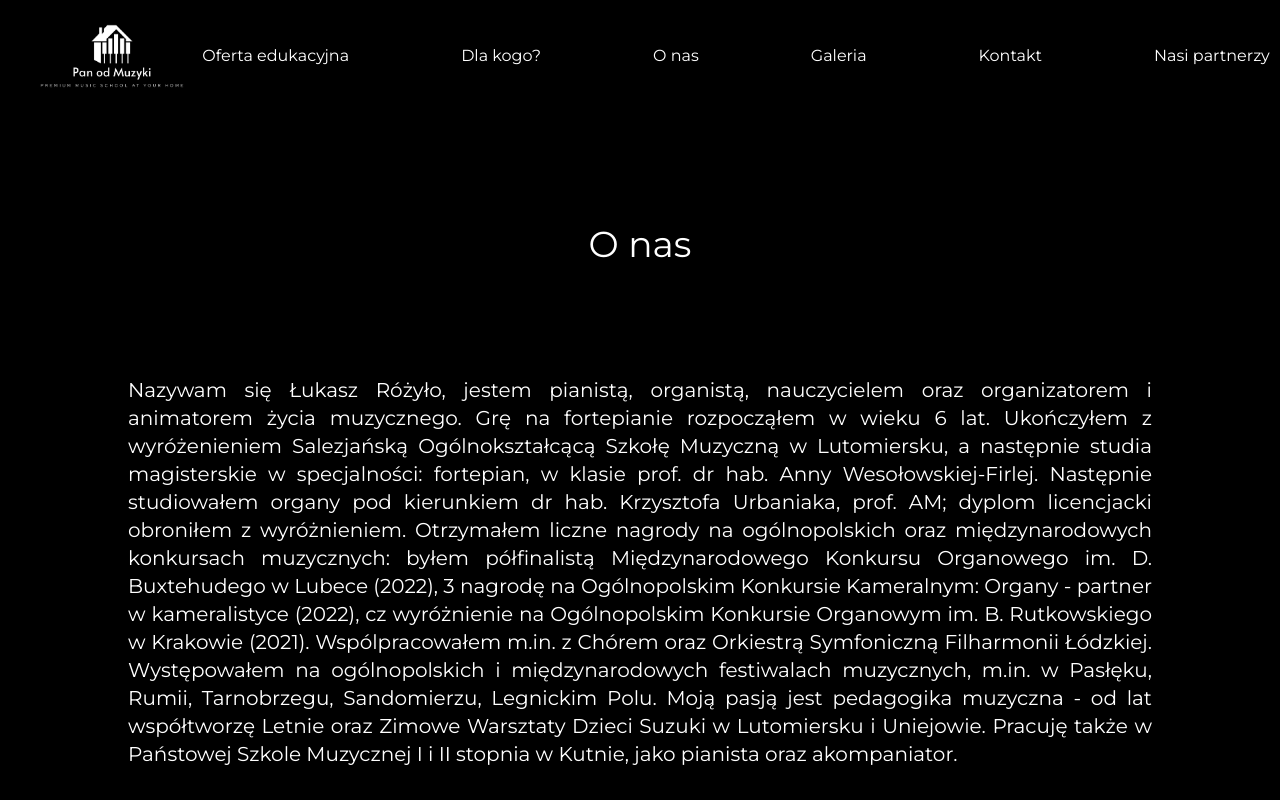
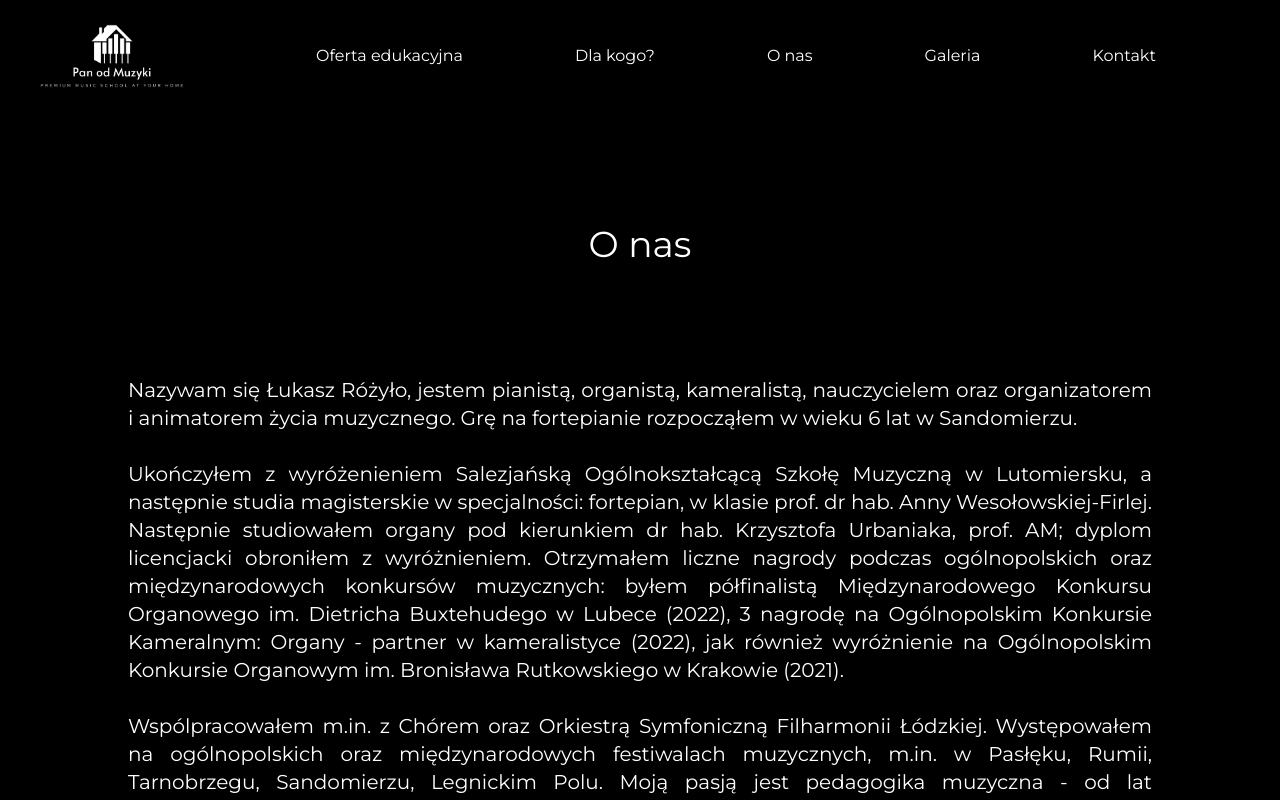
Before and after one commit to snix422/MusicSchoolWebsite, a React (Create React App) app in the folder my-app/: page /onas in a window 1280 px wide. Shown: the top 800 px of the page. Built offline with nearby package versions, Linux system fonts and the light colour scheme; a web font is replaced by a local one.

Commit message:
fixed some text issues. Can you make slower animations on gallery, please?

```diff
--- a/my-app/src/components/AboutUs/AboutUs.tsx
+++ b/my-app/src/components/AboutUs/AboutUs.tsx
@@ -23,32 +23,38 @@ const AboutUs = () => {
           className="text-white max-md:text-lg w-4/5 text-justify text-xl max-sm:text-center"
           style={{ fontFamily: "Montserrat" }}
         >
-          Nazywam się Łukasz Różyło, jestem pianistą, organistą, nauczycielem
-          oraz organizatorem i animatorem życia muzycznego. Grę na fortepianie
-          rozpocząłem w wieku 6 lat. Ukończyłem z wyróżenieniem Salezjańską
-          Ogólnokształcącą Szkołę Muzyczną w Lutomiersku, a następnie studia
-          magisterskie w specjalności: fortepian, w klasie prof. dr hab. Anny
+          Nazywam się Łukasz Różyło, jestem pianistą, organistą, kameralistą,
+          nauczycielem oraz organizatorem i animatorem życia muzycznego. Grę na
+          fortepianie rozpocząłem w wieku 6 lat w Sandomierzu. <br />
+          <br />
+          Ukończyłem z wyróżenieniem Salezjańską Ogólnokształcącą Szkołę
+          Muzyczną w Lutomiersku, a następnie studia magisterskie w
+          specjalności: fortepian, w klasie prof. dr hab. Anny
           Wesołowskiej-Firlej. Następnie studiowałem organy pod kierunkiem dr
           hab. Krzysztofa Urbaniaka, prof. AM; dyplom licencjacki obroniłem z
-          wyróżnieniem. Otrzymałem liczne nagrody na ogólnopolskich oraz
-          międzynarodowych konkursach muzycznych: byłem półfinalistą
-          Międzynarodowego Konkursu Organowego im. D. Buxtehudego w Lubece
-          (2022), 3 nagrodę na Ogólnopolskim Konkursie Kameralnym: Organy -
-          partner w kameralistyce (2022), cz wyróżnienie na Ogólnopolskim
-          Konkursie Organowym im. B. Rutkowskiego w Krakowie (2021).
+          wyróżnieniem. Otrzymałem liczne nagrody podczas ogólnopolskich oraz
+          międzynarodowych konkursów muzycznych: byłem półfinalistą
+          Międzynarodowego Konkursu Organowego im. Dietricha Buxtehudego w
+          Lubece (2022), 3 nagrodę na Ogólnopolskim Konkursie Kameralnym: Organy
+          - partner w kameralistyce (2022), jak również wyróżnienie na
+          Ogólnopolskim Konkursie Organowym im. Bronisława Rutkowskiego w
+          Krakowie (2021). <br />
+          <br />
           Wspólpracowałem m.in. z Chórem oraz Orkiestrą Symfoniczną Filharmonii
-          Łódzkiej. Występowałem na ogólnopolskich i międzynarodowych
+          Łódzkiej. Występowałem na ogólnopolskich oraz międzynarodowych
           festiwalach muzycznych, m.in. w Pasłęku, Rumii, Tarnobrzegu,
           Sandomierzu, Legnickim Polu. Moją pasją jest pedagogika muzyczna - od
           lat współtworzę Letnie oraz Zimowe Warsztaty Dzieci Suzuki w
           Lutomiersku i Uniejowie. Pracuję także w Państowej Szkole Muzycznej I
-          i II stopnia w Kutnie, jako pianista oraz akompaniator.
+          i II stopnia w Kutnie, jako pianista oraz akompaniator. Pełnię także
+          funkcję Kierownika Artystycznego III Festiwalu Młodych Muzyków im.
+          Miłosza Magina w Łasku.
           <br />
           <br /> Do zespołu zapraszam wyłącznie profesjonalnych, kompetentnych
           muzyków, uzdolnionych pedagogicznie. W tej kwestii jestem
-          bezkompromisowy - uważam, że droższa lekcja z doświadczonym
-          nauczycielem, szczególnie na początku, jest dużo bardziej wydajna, niż
-          nieco tańsza w wykonaniu praktykanta. Pasjonuje mnie tworzenie
+          bezkompromisowy - uważam, że droższa lekcja pod okiem doświadczonego
+          nauczyciela, szczególnie na początku, jest dużo bardziej wydajna, niż
+          pozornie tańsza w wykonaniu praktykanta. Pasjonuje mnie tworzenie
           procesów, przez co czas lekcji nie jest zagospodarowany przypadkowo.
           Wyniki naszych uczniów są mierzalne, a proces nabywania kompetencji -
           powtarzalny.
--- a/my-app/src/components/ForWhom/ForWhom.tsx
+++ b/my-app/src/components/ForWhom/ForWhom.tsx
@@ -26,13 +26,17 @@ const ForWhom = () => {
           Jeżeli <b>czas z bliskimi jest dla Państwa największą wartością</b>,
           jesteśmy idealnym wyborem. Przywieziemy do Państwa domu
           spersonalizowaną ofertę Szkoły Muzycznej, zarówno realizując podstawę
-          programową, jak też zgłębiając zainteresowania ucznia. <br />
+          programową, jak też zgłębiając indywidualne zainteresowania każdego
+          ucznia. <br />
+          <br />
           Dzielimy się naszą pasją do muzyki z dziećmi, dorosłymi oraz
           seniorami. Wspólnie poznajemy najpiękniejsze utwory klasyki, muzyki
           popularnej i filmowej. <br />
           <br />
           Nasi klienci chwalą szczególnie świetny kontakt z dziećmi oraz
-          elastyczność i dyspozycyjność.
+          elastyczność i dyspozycyjność. Uczniowie mogą w każdym momencie
+          nawiązać kontakt z nauczycielem, napotykając trudności podczas
+          ćwiczeń.
           <br />
           <br />
           Udało się nam przenieść na grunt pedagogiki muzycznej metodykę
--- a/my-app/src/components/MainPage/MainPage.tsx
+++ b/my-app/src/components/MainPage/MainPage.tsx
@@ -33,12 +33,13 @@ const MainPage = () => {
             className="hidden w-3/5 max-sm:hidden"
           />
           <p
-            className="text-white w-4/5 text-justify text-4xl max-md:text-xl max-sm:text-center"
-            style={{ fontFamily: "Montserrat", hyphens: 'auto' }}
+            className="text-white w-4/5 text-justify text-4xl max-md:text-xl max-sm:text-justify"
+            style={{ fontFamily: "Montserrat", hyphens: "auto" }}
           >
-           Jesteśmy mobilną szkołą muzyczną w Twoim domu. Jeżeli czas jest dla
-            Ciebie największą wartością, sprawdź naszą ofertę edukacyjną. <br />
-            Zobacz, jak możesz wspomóc rozwój Twojego dziecka z naszą pomocą.
+            Jesteśmy mobilną szkołą muzyczną w Twoim domu. Jeżeli czas z
+            bliskimi jest dla Ciebie największą wartością, sprawdź naszą ofertę
+            edukacyjną. Zobacz, jak możesz wspomóc rozwój Twojego dziecka z
+            naszą pomocą.
           </p>
         </motion.div>
         <motion.div
--- a/my-app/src/components/NavBar/NavBar.tsx
+++ b/my-app/src/components/NavBar/NavBar.tsx
@@ -19,7 +19,6 @@ const NavBar = () => {
         ></img>
       </Link>
       <ul className="flex xl:gap-28 lg:gap-10 md:gap-6 ml-48 max-lg:hidden">
-
         <li className="text-white link" style={{ fontFamily: "Montserrat" }}>
           <Link to="/oferta">Oferta edukacyjna</Link>
         </li>
@@ -35,9 +34,9 @@ const NavBar = () => {
         <li className="text-white link" style={{ fontFamily: "Montserrat" }}>
           <Link to="/kontakt">Kontakt</Link>
         </li>
-        <li className="text-white link" style={{ fontFamily: "Montserrat" }}>
+        {/* <li className="text-white link" style={{ fontFamily: "Montserrat" }}>
           <Link to="/partnerzy">Nasi partnerzy</Link>
-        </li>
+        </li> */}
       </ul>
       <MenuIcon
         sx={{ color: "white" }}
@@ -68,9 +67,9 @@ const NavBar = () => {
           <Link style={{ fontFamily: "Montserrat" }} to="/kontakt">
             Kontakt
           </Link>
-          <Link style={{ fontFamily: "Montserrat" }} to="/partnerzy">
+          {/* <Link style={{ fontFamily: "Montserrat" }} to="/partnerzy">
             Nasi partnerzy
-          </Link>
+          </Link> */}
           <CloseIcon
             className="absolute right-6 top-2"
             onClick={() => setIsDrawerOpen(false)}
--- a/my-app/src/components/Offers/Offers.tsx
+++ b/my-app/src/components/Offers/Offers.tsx
@@ -47,16 +47,16 @@ const Offers = () => {
               >
                 Oferujemy indywidualne lekcje gry na fortepianie / pianinie z
                 przyjazdem do Państwa domu. Odbywają się one w przyjaznej
-                atmosferze, pod okiem doświadczonego, kompetentnego pedagoga
-                (mgr fortepianu). Realizujemy program szkół muzycznych,
-                włączając do niego również utwory muzyki filmowej i popularnej.
-                Nasi uczniowie odnoszą sukcesy na lokalnych i ogólnopolskich
-                konkursach muzycznych. Zapraszamy także uczniów Szkół
-                Muzycznych, potrzebujących korepetycji, lekcji uzupełniających
-                bądź doraźnych konsultacji. Nasi pedagodzy są przygotowani, by
-                pomóc w takiej sytuacji, opracować bądź skorygować plan
-                ćwiczenia, projektowo przygotować ucznia do nadchodzącego
-                egzaminu.
+                atmosferze, pod kierunkiem kompetentnego pedagoga (mgr
+                fortepianu). Realizujemy więc program szkół muzycznych,
+                włączając do niego również utwory muzyki filmowej, jak też
+                popularnej. Nasi uczniowie odnoszą sukcesy na lokalnych oraz
+                ogólnopolskich konkursach muzycznych. Zapraszamy także uczniów
+                Szkół Muzycznych, potrzebujących korepetycji, lekcji
+                uzupełniających bądź doraźnych konsultacji. Nasi pedagodzy są
+                przygotowani, by pomóc w skomplikowanej sytuacji, opracować bądź
+                skorygować plan ćwiczenia, projektowo przygotować ucznia do
+                nadchodzącego egzaminu.
               </Typography>
             </AccordionDetails>
           </Accordion>
@@ -104,14 +104,15 @@ const Offers = () => {
               >
                 Istotną pozycją w rozwoju ucznia jest wiedza teoretyczna. Pod
                 okiem nauczyciela-specjalisty zrozumiesz budowę utworu
-                muzycznego.<br></br> Nauczysz się rozpoznawać ze słuchu proste,
-                a później bardziej złożone struktury muzyczne. <br></br>
+                muzycznego. Nauczysz się rozpoznawać ze słuchu proste, a później
+                bardziej złożone struktury muzyczne. <br></br>
+                <br></br>
                 Oferujemy zarówno kształcenie w oparciu o program nauczania
                 przedmiotów teoretycznych, jak również{" "}
                 <strong>
-                  korepetycje z kształcenia słuchu i teorii muzyki
+                  korepetycje z kształcenia słuchu oraz teorii muzyki
                 </strong>{" "}
-                przez ważnymi egzaminami.
+                przez egzaminami.
               </Typography>
             </AccordionDetails>
           </Accordion>
@@ -242,9 +243,10 @@ const Offers = () => {
                 dyplomowanego organistę oraz wokalistów, skrzypków, harfistów,
                 wiolonczelistów, jak również innych muzyków. Przygotowujemy
                 indywidualny projekt utworów muzycznych, podpowiadamy, na co
-                zwrócić uwagę, by uniknąć potencjanych problemów. Cechuje nas
-                wysoka jakosć, gdyż współpracują z nami jedynie zawodowi,
-                kompetentni muzycy.
+                zwrócić uwagę, by uniknąć potencjanych problemów. <br />
+                <br />
+                Cechuje nas wysoka jakosć, gdyż współpracują z nami jedynie
+                zawodowi, odnoszący sukcesy kompetentni muzycy.
               </Typography>
             </AccordionDetails>
           </Accordion>
```
